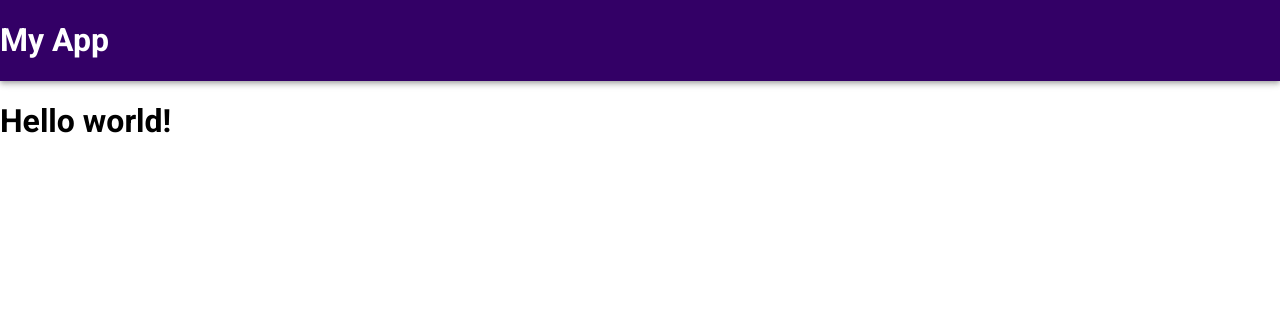
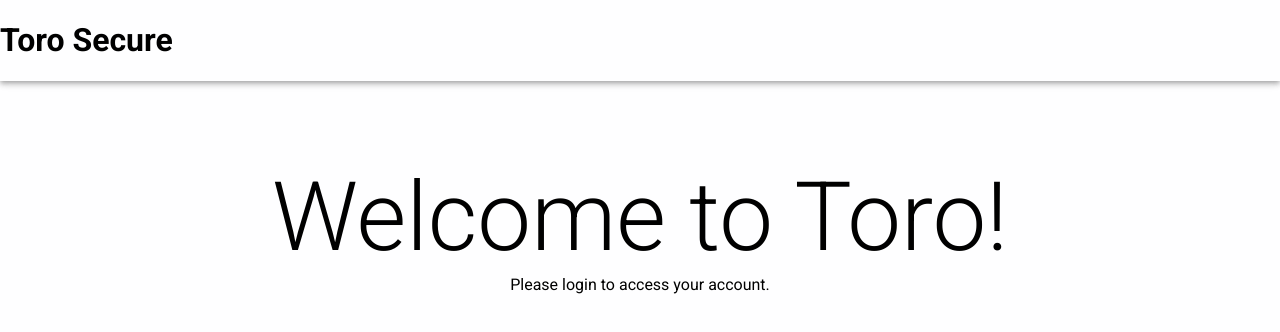
Before and after one commit to andretgregorio/toro-test, a Next.js app in the folder frontend/: page / in a window 1280 px wide. Shown: the top 332 px of the page. Built offline with nearby package versions, Linux system fonts and the light colour scheme.

Commit message:
:sparkles: Layout home  page

```diff
--- a/frontend/src/pages/index.tsx
+++ b/frontend/src/pages/index.tsx
@@ -1,5 +1,6 @@
-import { AppBar, Box } from '@mui/material';
 import Head from 'next/head';
+import { Layout } from '@/shared/layout';
+import { Box, Typography, Container } from '@mui/material';
 
 export default function Home() {
   return (
@@ -11,12 +12,22 @@
         <link rel="icon" href="/favicon.ico" />
       </Head>
       <main>
-        <Box>
-          <AppBar position="static">
-            <h1>My App</h1>
-          </AppBar>
-        </Box>
-        <h1>Hello world!</h1>
+        <Layout>
+          <Container>
+            <Box
+              display="flex"
+              flexDirection="column"
+              alignItems="center"
+              justifyContent="center"
+              mt={10}
+            >
+              <Typography variant="h1" align="center">
+                Welcome to Toro!
+              </Typography>
+              <Typography>Please login to access your account.</Typography>
+            </Box>
+          </Container>
+        </Layout>
       </main>
     </>
   );
--- /dev/null
+++ b/frontend/src/shared/layout.tsx
@@ -0,0 +1,13 @@
+import { AppBar } from '@mui/material';
+import { PropsWithChildren } from 'react';
+
+export function Layout({ children }: PropsWithChildren) {
+  return (
+    <>
+      <AppBar position="static" color="transparent">
+        <h1>Toro Secure</h1>
+      </AppBar>
+      {children}
+    </>
+  );
+}
--- a/frontend/src/styles/globals.css
+++ b/frontend/src/styles/globals.css
@@ -2,4 +2,5 @@
   font-family: 'roboto', sans-serif;
   padding: 0;
   margin: 0;
+  background-color: #FEFEFF;
 }
```
Also changed, not shown: 1 other file (tests, documents, lock files or other folders).
